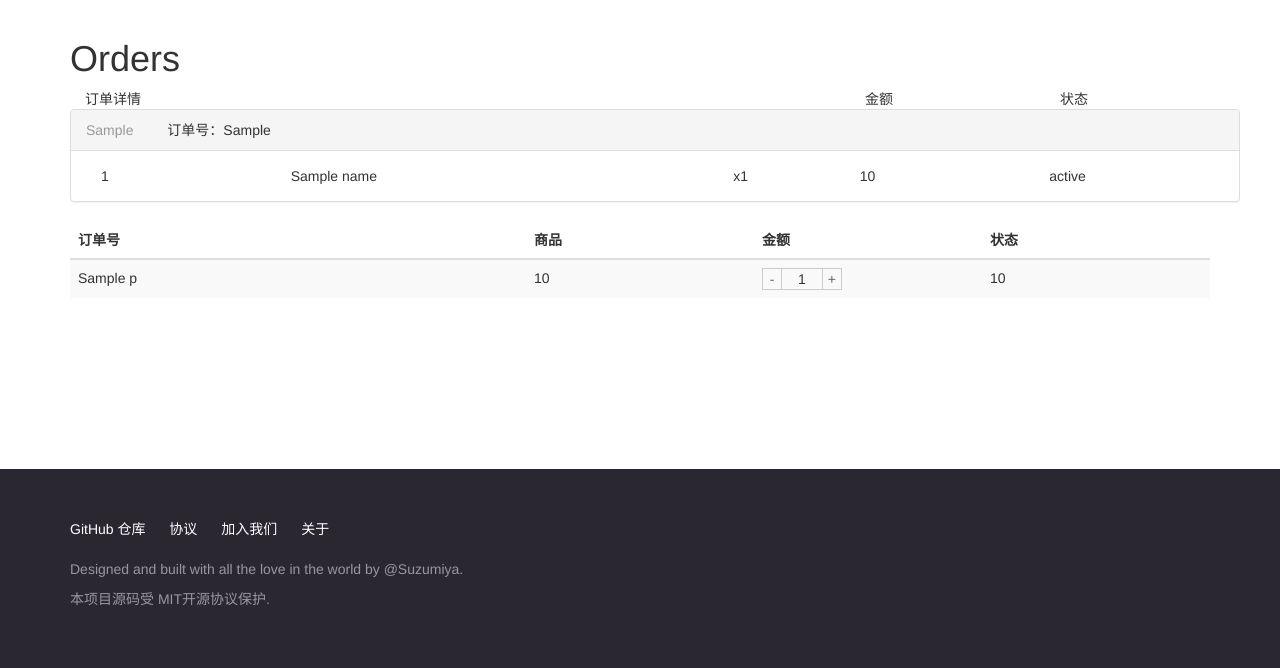
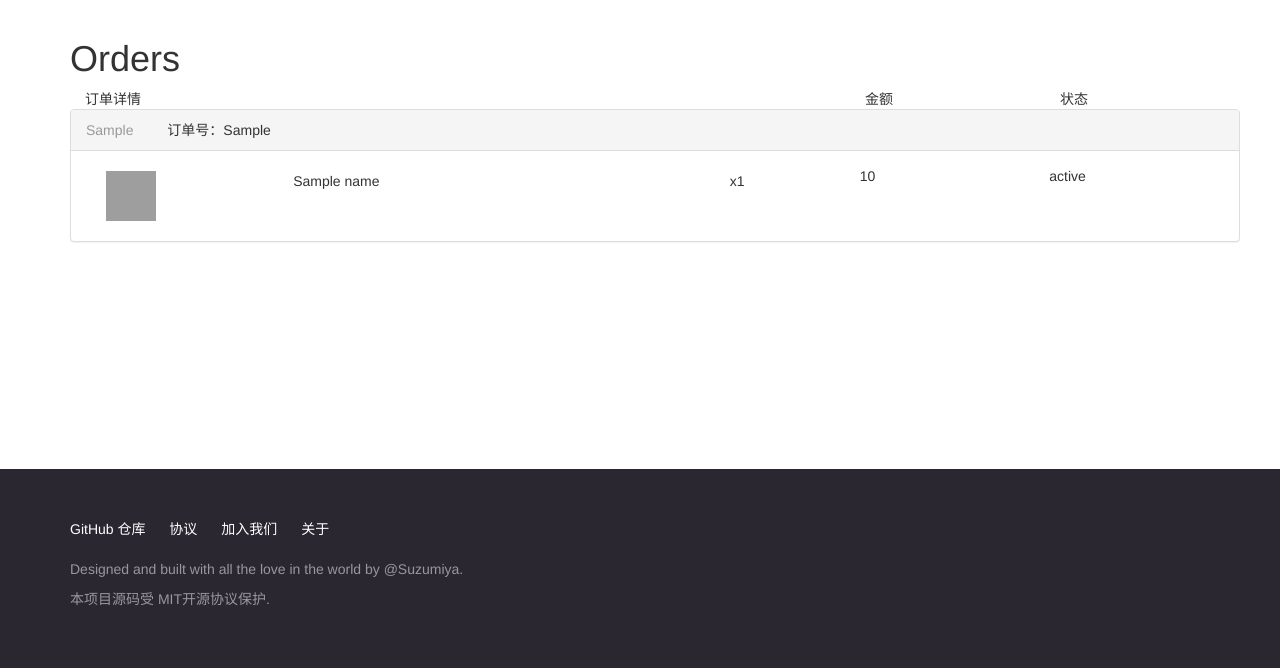
Before and after one commit to UItraman/buy, a Flask app: template templates/user_orders.html in a window 1280 px wide. Shown: the part 51-719 px from the top of the page. Run offline with Flask 2, Linux system fonts and the light colour scheme; the template is opened without the code that fills it: most values are stand-ins (such as "Sample title", 1, 10 or a date in 2020); some libraries are stand-ins or nearby versions; grey boxes are pictures that could not be loaded.

Commit message:
为商品增加图片

```diff
--- a/app.py
+++ b/app.py
@@ -22,6 +22,8 @@ def configure_app():
 
     from config import key
     app.secret_key = key.secret_key
+    from config.config import config_dict
+    app.config.update(config_dict)
     register_routes(app)
     # 设置 log, 否则输出会被 gunicorn 吃掉
     if not app.debug:
--- a/config/config.py
+++ b/config/config.py
@@ -1,6 +1,12 @@
 from pymongo import *
 
 user_avatar_dir = 'static/user_avatar/'
+product_pic_dir = 'static/product_pic/'
+config_dict = dict(
+    USER_AVATAR_DIR='static/user_avatar/',
+    PRODUCT_PIC_DIR='static/product_pic/',
+    PRODUCT_PIC_EXT='png',
+)
 
 # mongodb config
 db_name = 'mongo_ec'
--- a/routes/admin.py
+++ b/routes/admin.py
@@ -17,10 +17,12 @@ def add_page():
 @admin_required
 def add():
     form = request.form
+    pic = request.files['pic']
     status, msgs = Model.valid(form)
     print(status, msgs)
     if status is True:
         p = Model.new(form)
+        p.update_pic(pic)
         msgs.append('{}创建成功'.format(p.name))
         return redirect(url_for('admin.product_list'))
     else:
--- a/routes/index.py
+++ b/routes/index.py
@@ -1,13 +1,14 @@
 from . import *
 from models.product import Product
+from flask import current_app as app
 
 main = Blueprint('index', __name__)
 
 
 @main.route('/')
 def index():
-    # ms = Product.all()
     u = current_user()
-    # print('user:', u)
     ps = Product.all()
+    for p in ps:
+        p.pic = '/{}{}.{}'.format(app.config['PRODUCT_PIC_DIR'], str(p.id), app.config['PRODUCT_PIC_EXT'])
     return render_template('index.html', u=u, ps=ps)
--- a/routes/user.py
+++ b/routes/user.py
@@ -118,6 +118,7 @@ def cart():
             p = Product.get(k)
             p.count = v
             p.sum = Decimal(p.price) * int(p.count)
+            p.pic = '/{}{}.{}'.format(app.config['PRODUCT_PIC_DIR'], str(p.id), app.config['PRODUCT_PIC_EXT'])
             ps.append(p)
         u.count_num = len(ps)
         u.count_price = sum([p.sum for p in ps])
@@ -171,5 +172,6 @@ def orders():
         for k, v in o.items.items():
             p = Product.get(k)
             p.count = v
+            p.pic = '/{}{}.{}'.format(app.config['PRODUCT_PIC_DIR'], str(p.id), app.config['PRODUCT_PIC_EXT'])
             o.name_items.append(p)
     return render_template('user_orders.html', os=os, u=u)
--- a/static/css/base.css
+++ b/static/css/base.css
@@ -92,3 +92,14 @@
     color: #999;
     margin-right: 30px;
 }
+.product-pic-s {
+    height: 50px;
+    width: 50px;
+}
+.product-pic-l {
+    height: 100px;
+    width: 100px;
+}
+.product-item {
+    padding:5px;
+}
--- a/templates/index.html
+++ b/templates/index.html
@@ -4,7 +4,7 @@
 <div>
     {% for p in ps %}
     <div data-id={{ p.id }}>
-
+        <img src="{{ p.pic }}" class="product-pic-s">
         产品名称：{{ p.name }}
         <br>
         产品价格：{{ p.price }}
--- a/templates/user_cart.html
+++ b/templates/user_cart.html
@@ -15,7 +15,10 @@
     <tbody>
         {% for p in ps %}
         <tr data-id={{ p.id }}>
-            <td>{{ p.name }}</td>
+            <td>
+                <img src="{{ p.pic }}"  class="product-pic-s">
+                {{ p.name }}
+            </td>
             <td>{{ p.price }}</td>
             <td>
                 <div class="quantity-form">
--- a/templates/user_orders.html
+++ b/templates/user_orders.html
@@ -24,9 +24,9 @@
         <div class="panel-body">
             <div class="col-xs-8">
                 {% for i in o.name_items %}
-                <div class="row">
+                <div class="row product-item">
                     <div class="col-xs-3">
-                        {{ i.id }}
+                        <img src="{{ i.pic }}"  class="product-pic-s">
                     </div>
                     <div class="col-xs-7">
                         {{ i.name }}
@@ -48,31 +48,5 @@
     </div>
     {% endfor %}
 </div>
-<table class="table table-striped table-hover">
-    <thead>
-        <tr>
-            <th class="th-col-4">订单号</th>
-            <th class="th-col-2">商品</th>
-            <th class="th-col-2">金额</th>
-            <th class="th-col-2">状态</th>
-        </tr>
-    </thead>
-    <tbody>
-        {% for p in ps %}
-        <tr data-id={{ p.id }}>
-            <td>{{ p.name }}</td>
-            <td>{{ p.price }}</td>
-            <td>
-                <div class="quantity-form">
-                    <a href="{{ url_for('user.cart_sub', product_id=p.id) }}"> - </a>
-                    <span>{{ p.count }}</span>
-                    <a href="{{ url_for('user.cart_add', product_id=p.id) }}"> + </a>
-                </div>
-            </td>
-            <td>{{ p.sum }}</td>
-        </tr>
-        {% endfor %}
-    </tbody>
-</table>
 
 {% endblock %}
```
Also changed, not shown: models/product.py (+11 -0 lines), templates/product_add.html (+6 -6 lines), 1 other file.
